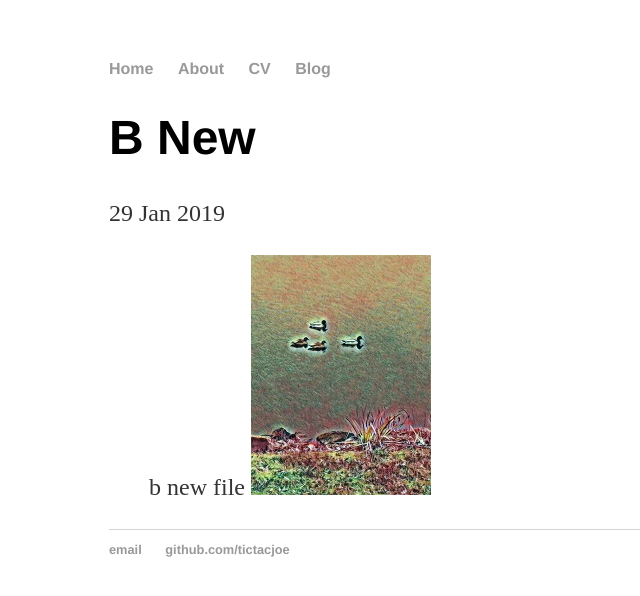
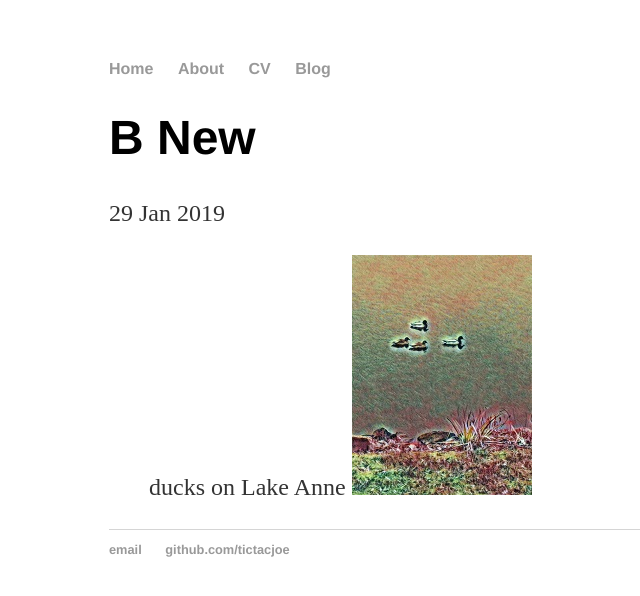
Before and after one commit to tictacjoe/tictacjoe.github.io, a Jekyll site: the page built from _posts/2019-01-29-b-new.md, in a window 1280 px wide. Shown: the top 596 px of the page, without its empty margins (83-723 px from the left). Built offline with Jekyll 4.4.1, drawn with Linux system fonts in a browser that asks for light colours; our own code applies the rules of GitHub Pages for plain Markdown files.

Commit message:
Update 2019-01-29-b-new.md

```diff
--- a/_posts/2019-01-29-b-new.md
+++ b/_posts/2019-01-29-b-new.md
@@ -1,5 +1,5 @@
 ---
 published: true
 ---
-> b new file
+> ducks on Lake Anne
 ![ducks.jpg]({{site.baseurl}}/pics/ducks-25.jpg)
```
